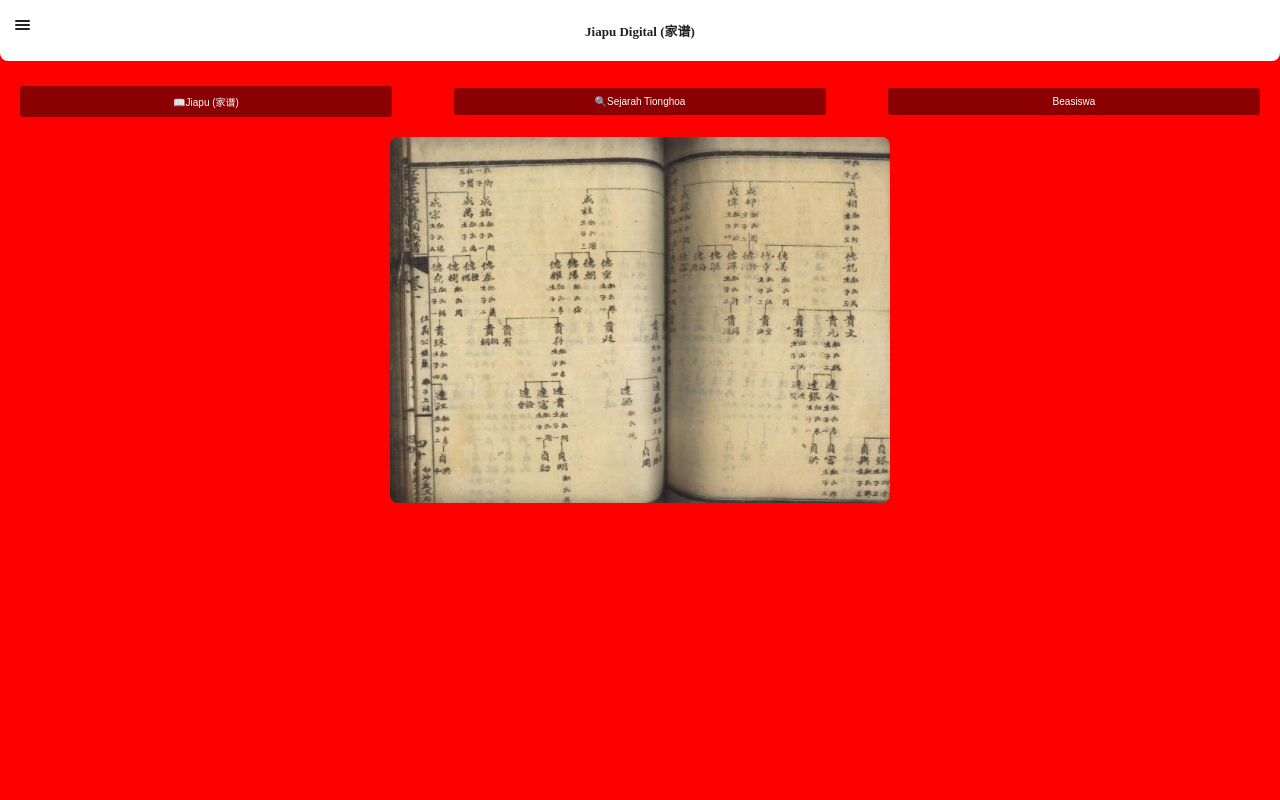
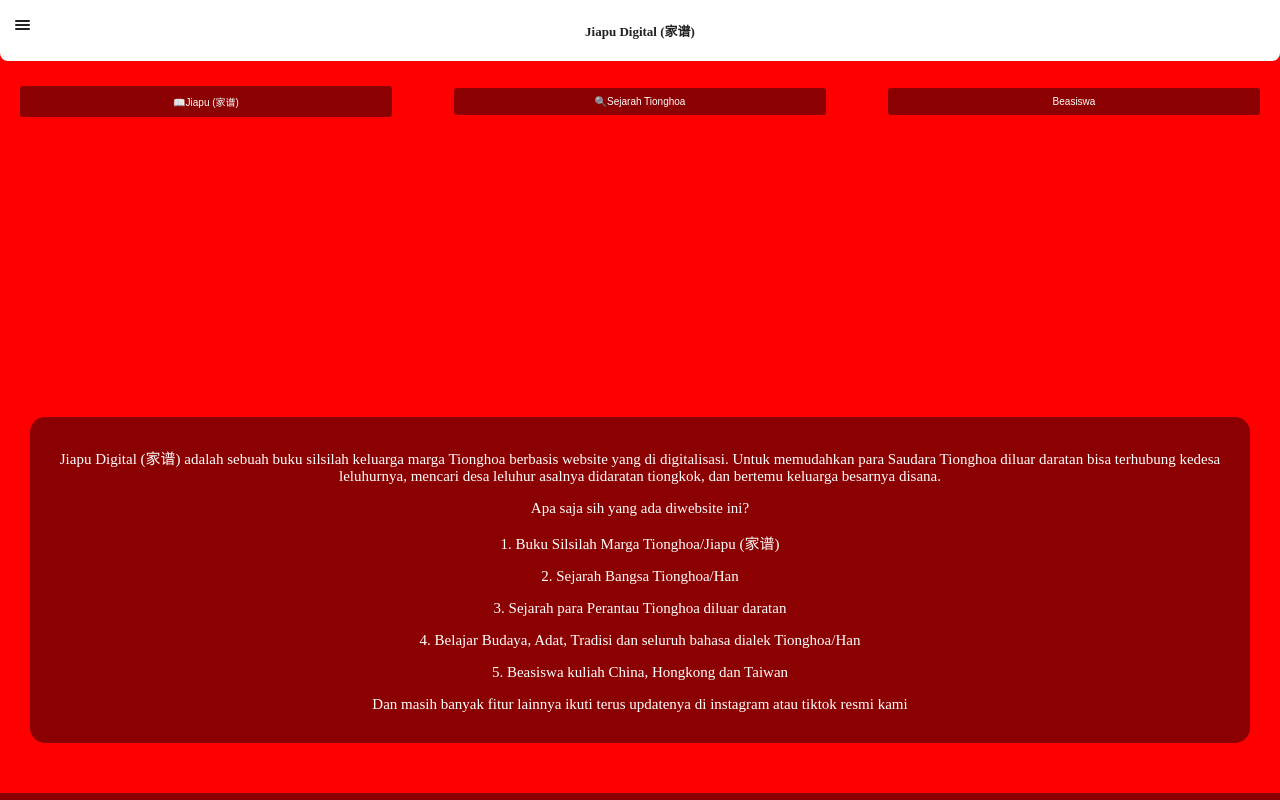
Before and after one commit to juliusmarloong/Jiapu-Digital, a plain HTML site: page index.html in a window 1280 px wide. Shown: the top 800 px of the page. Drawn offline with Linux system fonts and the light colour scheme.

Commit message:
Add files via upload

```diff
--- a/index.html
+++ b/index.html
@@ -132,14 +132,6 @@
             box-sizing: border-box;
             overflow-wrap: break-word;
          }
-         .gambar-konten {
-            width: 90% !important;
-            max-width: 500px !important;
-            height: auto !important;
-            display: block !important;
-            margin: 20px auto !important;
-            border-radius: 8px !important;
-         }
 
     </style>
 </head>
@@ -168,8 +160,6 @@
     <button class="footer-btn" onclick="pindahHalaman('sejarahtionghoa.html')">🔍Sejarah Tionghoa</button>
     <button class="footer-btn" onclick="pindahHalaman('beasiswa.html')">Beasiswa</button>
    </div>
-
-    <img src="gambarjiapucontoh.jpg" alt="Deskripsi Gambar" class="gambar-konten">
 
    <footer2>
     <p>Jiapu Digital (家谱) adalah sebuah buku silsilah keluarga marga Tionghoa berbasis website yang di digitalisasi. Untuk memudahkan para Saudara Tionghoa diluar daratan bisa terhubung kedesa leluhurnya, mencari desa leluhur asalnya didaratan tiongkok, dan bertemu keluarga besarnya disana. </p>
```
